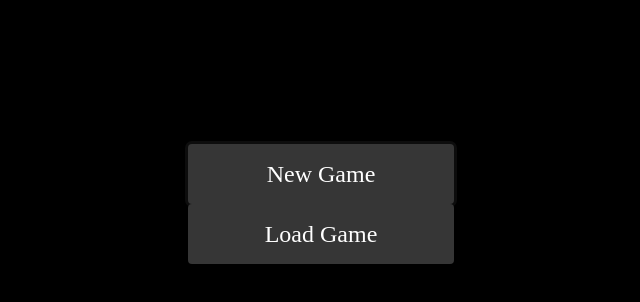
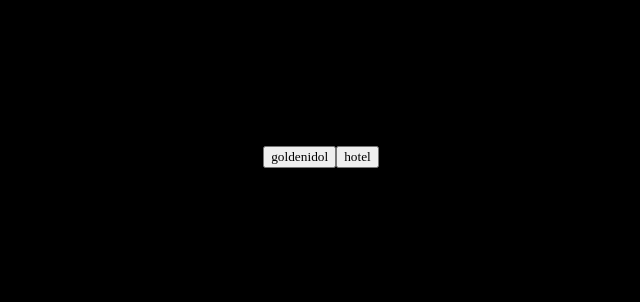
Before and after one commit to beekley/standbild, a Vue app: page / in a window 1280 px wide. Both pictures are taken after a click on the button "New Game". Shown: the top 302 px of the page, without its empty margins (319-959 px from the left). Built offline with nearby package versions, Linux system fonts and the light colour scheme; a web font is replaced by a local one.

Commit message:
Fix main menu

```diff
--- a/src/views/MenuView.vue
+++ b/src/views/MenuView.vue
@@ -1,6 +1,8 @@
 <template>
     <div class="columns is-centered">
         <div class="column is-one-quarter has-text-centered">
+            <!-- Main Menu -->
+            <div v-if="state == State.Main">
                 <!-- New Game Button -->
                 <button
                     @click="newGame"
@@ -9,20 +11,19 @@
                     New Game
                 </button>
                 <!-- Saved games -->
-            <div v-if="savedGamesArray.length > 0">
                 <button
-                    @click="showSavedGames = !showSavedGames"
+                    @click="state = State.LoadGame"
                     class="button is-fullwidth is-large is-dark"
+                    v-if="savedGamesArray.length > 0"
                 >
                     Load Game
                 </button>
-                <ul v-if="showSavedGames">
-                    <li
-                        v-for="savedGame in savedGamesArray"
-                        :key="savedGame.id"
-                    >
+            </div>
+            <!-- Load Game Menu -->
+            <ul v-if="state == State.LoadGame">
+                <li v-for="savedGame in savedGamesArray" :key="savedGame.id">
                     <button
-                            @click="loadGame(savedGame.id, $event)"
+                        @click="loadGame(savedGame.id)"
                         class="button is-text is-inverted"
                     >
                         {{ savedGame.id }}</button
@@ -32,9 +33,8 @@
                     </span>
                 </li>
             </ul>
-            </div>
-            <!-- Chapters -->
-            <div v-if="selectedSaveGame">
+            <!-- Select Chapter Menu -->
+            <div v-if="state == State.SelectChapter">
                 <button
                     v-for="chapterId in chapterIds"
                     @click="openChapter(chapterId)"
@@ -56,6 +56,13 @@ import {
 import router from "@/router";
 import { defineComponent } from "vue";
 
+// TODO: use the router so the back button works.
+enum State {
+    Main,
+    LoadGame,
+    SelectChapter,
+}
+
 export default defineComponent({
     name: "MenuView",
     data() {
@@ -64,7 +71,9 @@ export default defineComponent({
             chapterIds: ["goldenidol", "hotel"],
             selectedSavedGameId: "",
             savedGamesArray: loadAll(),
-            showSavedGames: false,
+            state: State.Main,
+            // Add the enum as a variable so the template can use it.
+            State,
         };
     },
     computed: {
@@ -87,13 +96,14 @@ export default defineComponent({
             save(newGame);
             // Vue caches the saved games even with a computed prop, so force refresh it.
             this.reloadSavedGames();
+            this.loadGame(newGame.id);
         },
-        loadGame(savedGameId: string, event: MouseEvent): void {
-            const button = event.target as HTMLButtonElement;
+        loadGame(savedGameId: string): void {
             this.selectedSavedGameId = savedGameId;
+            this.state = State.SelectChapter;
         },
         openChapter(chapterId: string): void {
-            router.replace({
+            router.push({
                 path: `/chapter/${chapterId}`,
                 query: { savedGameId: this.selectedSavedGameId },
             });
```
Lines whose indentation alone changed are shown as unchanged.
